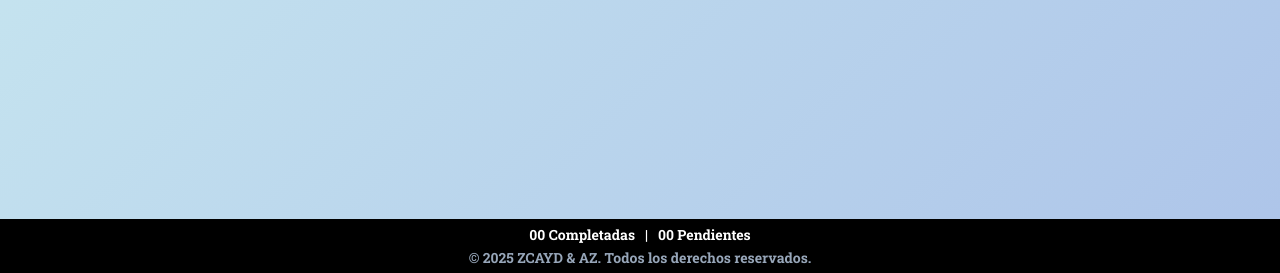
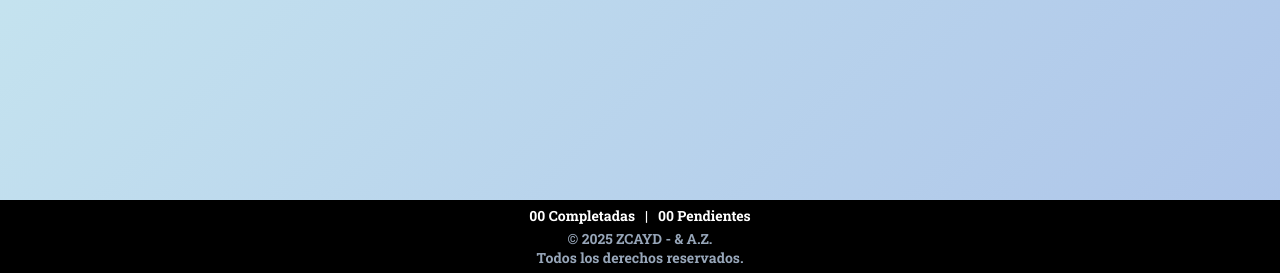
Before and after one commit to zcayd/tareas, a PHP site: page / in a window 1280 px wide. Shown: the part 527-800 px from the top of the page. Run offline with PHP 8.4, Linux system fonts and the light colour scheme.

Commit message:
Add files via upload

```diff
--- a/index.php
+++ b/index.php
@@ -5,7 +5,7 @@
     <meta charset="UTF-8" />
     <meta name="viewport" content="width=device-width, initial-scale=1.0">
     <title>Mis Tareas</title>
-    <link rel="icon" href="assets/img/to-do.png" type="image/png">
+    <link rel="icon" href="favicon.ico" type="image/x-icon">
     <link rel="stylesheet" href="style.css">
     <meta name="theme-color" content="#007bff">
     <link rel="manifest" href="manifest.json">
@@ -14,10 +14,10 @@
 </head>
 
 <body>
-    <div id="splash-screen">
-  <img src="assets/img/to-do.png" alt="Logo" class="splash-logo">
-  <p id="splash-greeting">Cargando...</p>
-</div>
+    <!-- <div id="splash-screen">
+        <img src="assets/img/to-do.png" alt="Logo" class="splash-logo">
+        <p id="splash-greeting">Cargando...</p>
+    </div>-->
 
     <header>
         <div class="header-top">
@@ -147,10 +147,12 @@
             <div id="task-pending">Pendientes: 0</div>
         </div>
         <div class="footer-bottom">
-            <span>© 2025 ZCAYD & AZ. Todos los derechos reservados.</span>
+            <span>© 2025 ZCAYD - & A.Z.</span>
+            <br>
+            <span>Todos los derechos reservados.</span>
             <br>
             <!-- Coloca esto en tu HTML principal -->
-<button id="btn-install" style="display: none;"></button>
+            <button id="btn-install" style="display: none;"></button>
 
 
         </div>
```
